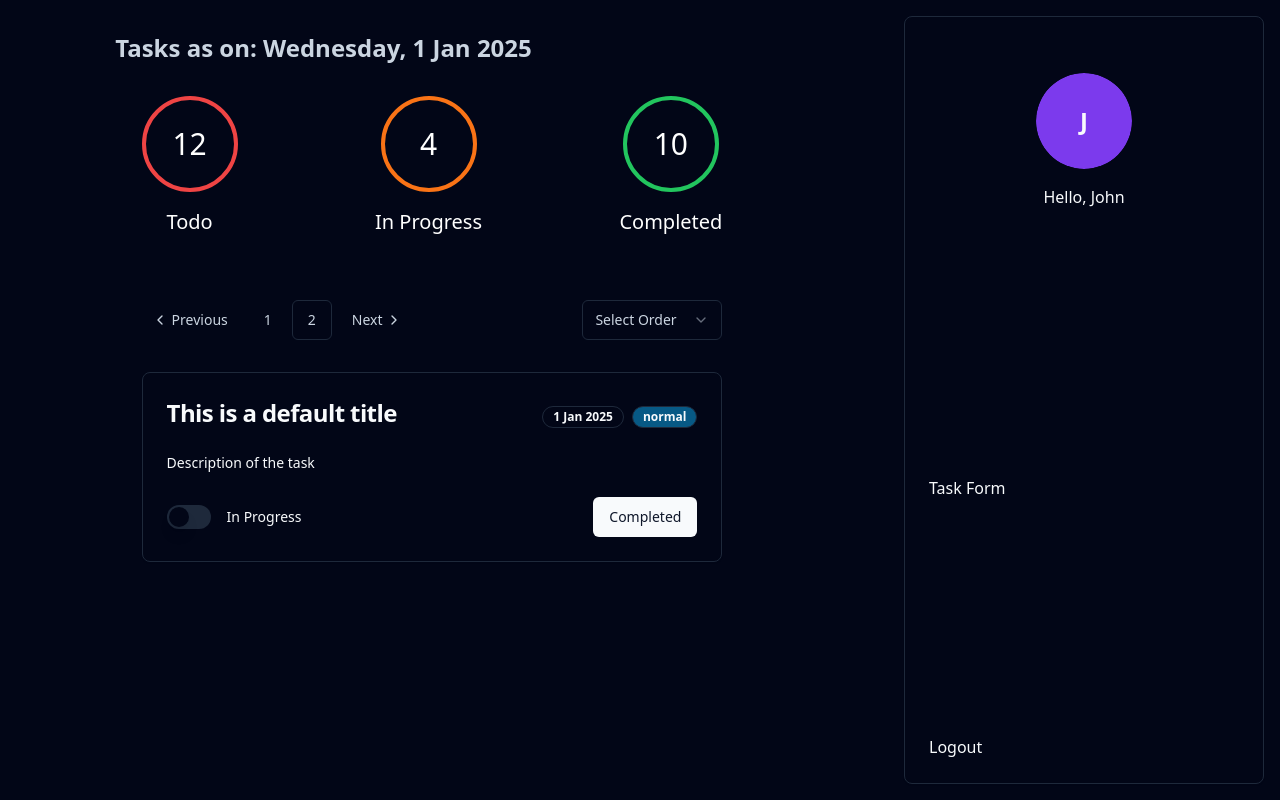
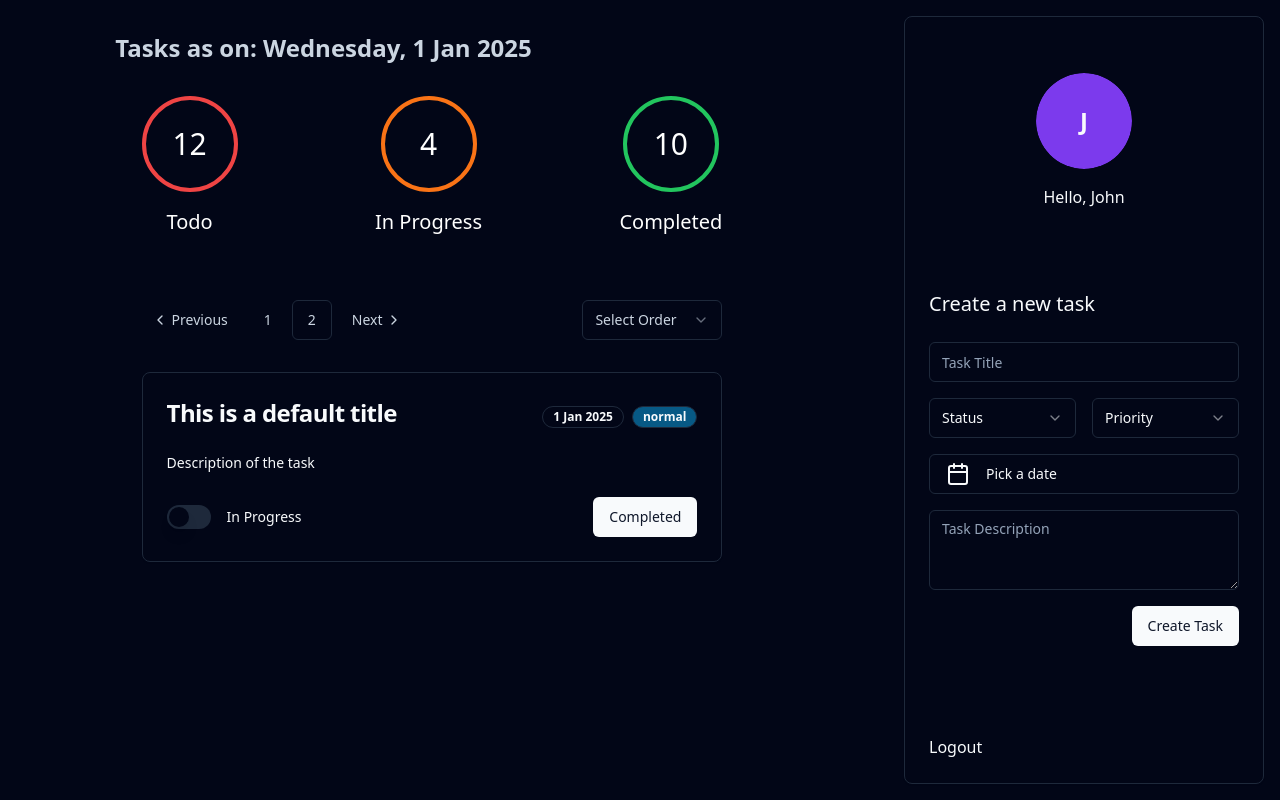
Before and after one commit to manikbajaj/fullstack-react, a React (Vite) app: page /tasks in a window 1280 px wide. Built offline with nearby package versions, Linux system fonts and the light colour scheme.

Commit message:
Final code for FSDB796

```diff
--- a/package.json
+++ b/package.json
@@ -13,14 +13,17 @@
     "@hookform/resolvers": "^3.9.0",
     "@radix-ui/react-avatar": "^1.1.1",
     "@radix-ui/react-label": "^2.1.0",
+    "@radix-ui/react-popover": "^1.1.2",
     "@radix-ui/react-select": "^2.1.2",
     "@radix-ui/react-slot": "^1.1.0",
     "@radix-ui/react-switch": "^1.1.1",
     "class-variance-authority": "^0.7.0",
     "clsx": "^2.1.1",
+    "date-fns": "^4.1.0",
     "lucide-react": "^0.452.0",
     "prop-types": "^15.8.1",
     "react": "^18.3.1",
+    "react-day-picker": "^8.10.1",
     "react-dom": "^18.3.1",
     "react-hook-form": "^7.53.0",
     "react-router-dom": "^6.27.0",
--- a/src/components/createTaskForm/createTaskForm.jsx
+++ b/src/components/createTaskForm/createTaskForm.jsx
@@ -1,3 +1,99 @@
+import {
+  Popover,
+  PopoverContent,
+  PopoverTrigger,
+} from "@/components/ui/popover";
+import {
+  Select,
+  SelectContent,
+  SelectGroup,
+  SelectItem,
+  SelectLabel,
+  SelectTrigger,
+  SelectValue,
+} from "@/components/ui/select";
+
+import { Button } from "@/components/ui/button";
+import { Calendar } from "@/components/ui/calendar";
+import { Calendar as CalendarIcon } from "lucide-react";
+import { Input } from "@/components/ui/input";
+import { Textarea } from "@/components/ui/textarea";
+import { cn } from "@/lib/utils";
+/* Datepicker imports */
+import { format } from "date-fns";
+import { useState } from "react";
+
 export function CreateTaskForm() {
-  return <div>Task Form</div>;
+  const [date, setDate] = useState();
+  return (
+    <div>
+      <h2 className="text-xl mb-4">Create a new task</h2>
+      <form>
+        <div className="py-2">
+          <Input type="text" placeholder="Task Title" />
+        </div>
+
+        <div className="flex flex-row justify-between py-2">
+          <div className="w-full mr-2">
+            <Select>
+              <SelectTrigger>
+                <SelectValue placeholder="Status" />
+              </SelectTrigger>
+              <SelectContent>
+                <SelectGroup>
+                  <SelectItem value="todo">Todo</SelectItem>
+                  <SelectItem value="inProgress">In Progress</SelectItem>
+                </SelectGroup>
+              </SelectContent>
+            </Select>
+          </div>
+
+          <div className="w-full ml-2">
+            <Select>
+              <SelectTrigger>
+                <SelectValue placeholder="Priority" />
+              </SelectTrigger>
+              <SelectContent>
+                <SelectGroup>
+                  <SelectItem value="low">Low</SelectItem>
+                  <SelectItem value="normal">Normal</SelectItem>
+                  <SelectItem value="high">High</SelectItem>
+                </SelectGroup>
+              </SelectContent>
+            </Select>
+          </div>
+        </div>
+        <div className="py-2">
+          <Popover>
+            <PopoverTrigger asChild>
+              <Button
+                variant={"outline"}
+                className={cn(
+                  "w-full justify-start text-left font-normal",
+                  !date && "text-muted-foreground"
+                )}
+              >
+                <CalendarIcon className="mr-4" />
+                {date ? format(date, "PPP") : <span>Pick a date</span>}
+              </Button>
+            </PopoverTrigger>
+            <PopoverContent className="w-auto p-0">
+              <Calendar
+                mode="single"
+                selected={date}
+                onSelect={setDate}
+                initialFocus
+              />
+            </PopoverContent>
+          </Popover>
+        </div>
+        <div className="py-2">
+          <Textarea placeholder="Task Description" />
+        </div>
+        <div className="py-2 flex justify-end">
+          <Button>Create Task</Button>
+        </div>
+      </form>
+    </div>
+  );
 }
--- /dev/null
+++ b/src/components/ui/calendar.jsx
@@ -0,0 +1,61 @@
+import * as React from "react"
+import { ChevronLeft, ChevronRight } from "lucide-react"
+import { DayPicker } from "react-day-picker"
+
+import { cn } from "@/lib/utils"
+import { buttonVariants } from "@/components/ui/button"
+
+function Calendar({
+  className,
+  classNames,
+  showOutsideDays = true,
+  ...props
+}) {
+  return (
+    (<DayPicker
+      showOutsideDays={showOutsideDays}
+      className={cn("p-3", className)}
+      classNames={{
+        months: "flex flex-col sm:flex-row space-y-4 sm:space-x-4 sm:space-y-0",
+        month: "space-y-4",
+        caption: "flex justify-center pt-1 relative items-center",
+        caption_label: "text-sm font-medium",
+        nav: "space-x-1 flex items-center",
+        nav_button: cn(
+          buttonVariants({ variant: "outline" }),
+          "h-7 w-7 bg-transparent p-0 opacity-50 hover:opacity-100"
+        ),
+        nav_button_previous: "absolute left-1",
+        nav_button_next: "absolute right-1",
+        table: "w-full border-collapse space-y-1",
+        head_row: "flex",
+        head_cell:
+          "text-slate-500 rounded-md w-9 font-normal text-[0.8rem] dark:text-slate-400",
+        row: "flex w-full mt-2",
+        cell: "h-9 w-9 text-center text-sm p-0 relative [&:has([aria-selected].day-range-end)]:rounded-r-md [&:has([aria-selected].day-outside)]:bg-slate-100/50 [&:has([aria-selected])]:bg-slate-100 first:[&:has([aria-selected])]:rounded-l-md last:[&:has([aria-selected])]:rounded-r-md focus-within:relative focus-within:z-20 dark:[&:has([aria-selected].day-outside)]:bg-slate-800/50 dark:[&:has([aria-selected])]:bg-slate-800",
+        day: cn(
+          buttonVariants({ variant: "ghost" }),
+          "h-9 w-9 p-0 font-normal aria-selected:opacity-100"
+        ),
+        day_range_end: "day-range-end",
+        day_selected:
+          "bg-slate-900 text-slate-50 hover:bg-slate-900 hover:text-slate-50 focus:bg-slate-900 focus:text-slate-50 dark:bg-slate-50 dark:text-slate-900 dark:hover:bg-slate-50 dark:hover:text-slate-900 dark:focus:bg-slate-50 dark:focus:text-slate-900",
+        day_today: "bg-slate-100 text-slate-900 dark:bg-slate-800 dark:text-slate-50",
+        day_outside:
+          "day-outside text-slate-500 opacity-50 aria-selected:bg-slate-100/50 aria-selected:text-slate-500 aria-selected:opacity-30 dark:text-slate-400 dark:aria-selected:bg-slate-800/50 dark:aria-selected:text-slate-400",
+        day_disabled: "text-slate-500 opacity-50 dark:text-slate-400",
+        day_range_middle:
+          "aria-selected:bg-slate-100 aria-selected:text-slate-900 dark:aria-selected:bg-slate-800 dark:aria-selected:text-slate-50",
+        day_hidden: "invisible",
+        ...classNames,
+      }}
+      components={{
+        IconLeft: ({ ...props }) => <ChevronLeft className="h-4 w-4" />,
+        IconRight: ({ ...props }) => <ChevronRight className="h-4 w-4" />,
+      }}
+      {...props} />)
+  );
+}
+Calendar.displayName = "Calendar"
+
+export { Calendar }
--- /dev/null
+++ b/src/components/ui/popover.jsx
@@ -0,0 +1,25 @@
+import * as React from "react"
+import * as PopoverPrimitive from "@radix-ui/react-popover"
+
+import { cn } from "@/lib/utils"
+
+const Popover = PopoverPrimitive.Root
+
+const PopoverTrigger = PopoverPrimitive.Trigger
+
+const PopoverContent = React.forwardRef(({ className, align = "center", sideOffset = 4, ...props }, ref) => (
+  <PopoverPrimitive.Portal>
+    <PopoverPrimitive.Content
+      ref={ref}
+      align={align}
+      sideOffset={sideOffset}
+      className={cn(
+        "z-50 w-72 rounded-md border border-slate-200 bg-white p-4 text-slate-950 shadow-md outline-none data-[state=open]:animate-in data-[state=closed]:animate-out data-[state=closed]:fade-out-0 data-[state=open]:fade-in-0 data-[state=closed]:zoom-out-95 data-[state=open]:zoom-in-95 data-[side=bottom]:slide-in-from-top-2 data-[side=left]:slide-in-from-right-2 data-[side=right]:slide-in-from-left-2 data-[side=top]:slide-in-from-bottom-2 dark:border-slate-800 dark:bg-slate-950 dark:text-slate-50",
+        className
+      )}
+      {...props} />
+  </PopoverPrimitive.Portal>
+))
+PopoverContent.displayName = PopoverPrimitive.Content.displayName
+
+export { Popover, PopoverTrigger, PopoverContent }
--- /dev/null
+++ b/src/components/ui/textarea.jsx
@@ -0,0 +1,18 @@
+import * as React from "react"
+
+import { cn } from "@/lib/utils"
+
+const Textarea = React.forwardRef(({ className, ...props }, ref) => {
+  return (
+    (<textarea
+      className={cn(
+        "flex min-h-[80px] w-full rounded-md border border-slate-200 bg-white px-3 py-2 text-sm ring-offset-white placeholder:text-slate-500 focus-visible:outline-none focus-visible:ring-2 focus-visible:ring-slate-950 focus-visible:ring-offset-2 disabled:cursor-not-allowed disabled:opacity-50 dark:border-slate-800 dark:bg-slate-950 dark:ring-offset-slate-950 dark:placeholder:text-slate-400 dark:focus-visible:ring-slate-300",
+        className
+      )}
+      ref={ref}
+      {...props} />)
+  );
+})
+Textarea.displayName = "Textarea"
+
+export { Textarea }
--- a/src/components/userProfile/userProfile.jsx
+++ b/src/components/userProfile/userProfile.jsx
@@ -5,7 +5,7 @@ import PropTypes from "prop-types";
 export function UserProfile(props) {
   const { firstName = "John" } = props;
   return (
-    <div className="flex flex-col w-full py-8 items-center">
+    <div className="flex flex-col w-full pt-8 items-center">
       <Avatar className="mb-4">
         <AvatarFallback className="text-2xl font-semibold">
           {firstName.slice(0, 1)}
--- a/src/pages/tasks/tasks.jsx
+++ b/src/pages/tasks/tasks.jsx
@@ -1,4 +1,4 @@
-import { FilterBar } from "@/components/filteBar/filterBar.jsx";
+import { FilterBar } from "@/components/filterBar/filterBar.jsx";
 import { Task } from "@/components/task/task.jsx";
 import { TaskSidebar } from "@/components/taskSidebar/taskSidebar.jsx";
 import { TasksCounter } from "@/components/tasksCounter/tasksCounter.jsx";
```
Also changed, not shown: src/components/filterBar/filterBar.jsx (renamed from src/components/filteBar/filterBar.jsx), 1 other file (tests, documents, lock files or other folders).
